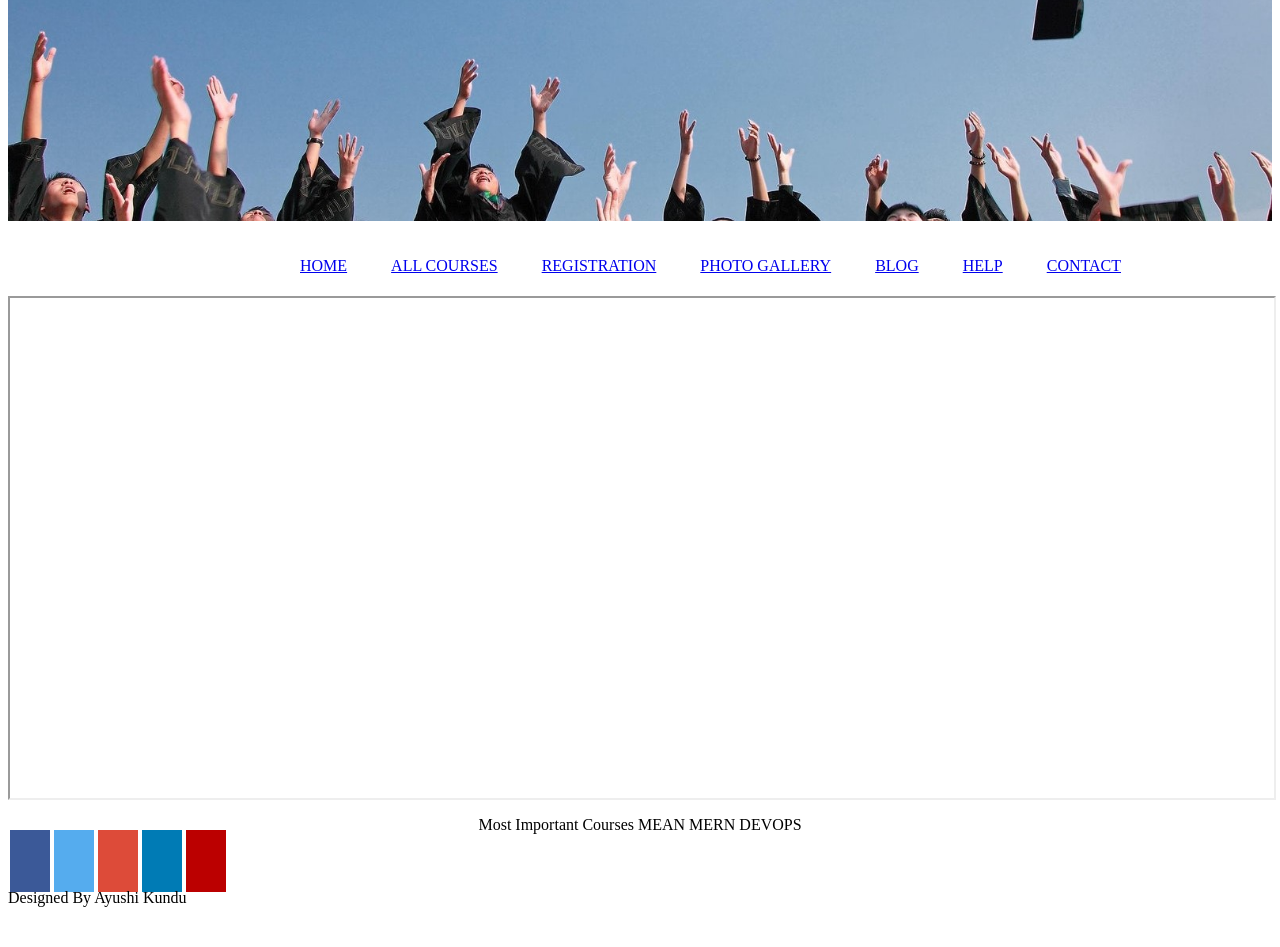
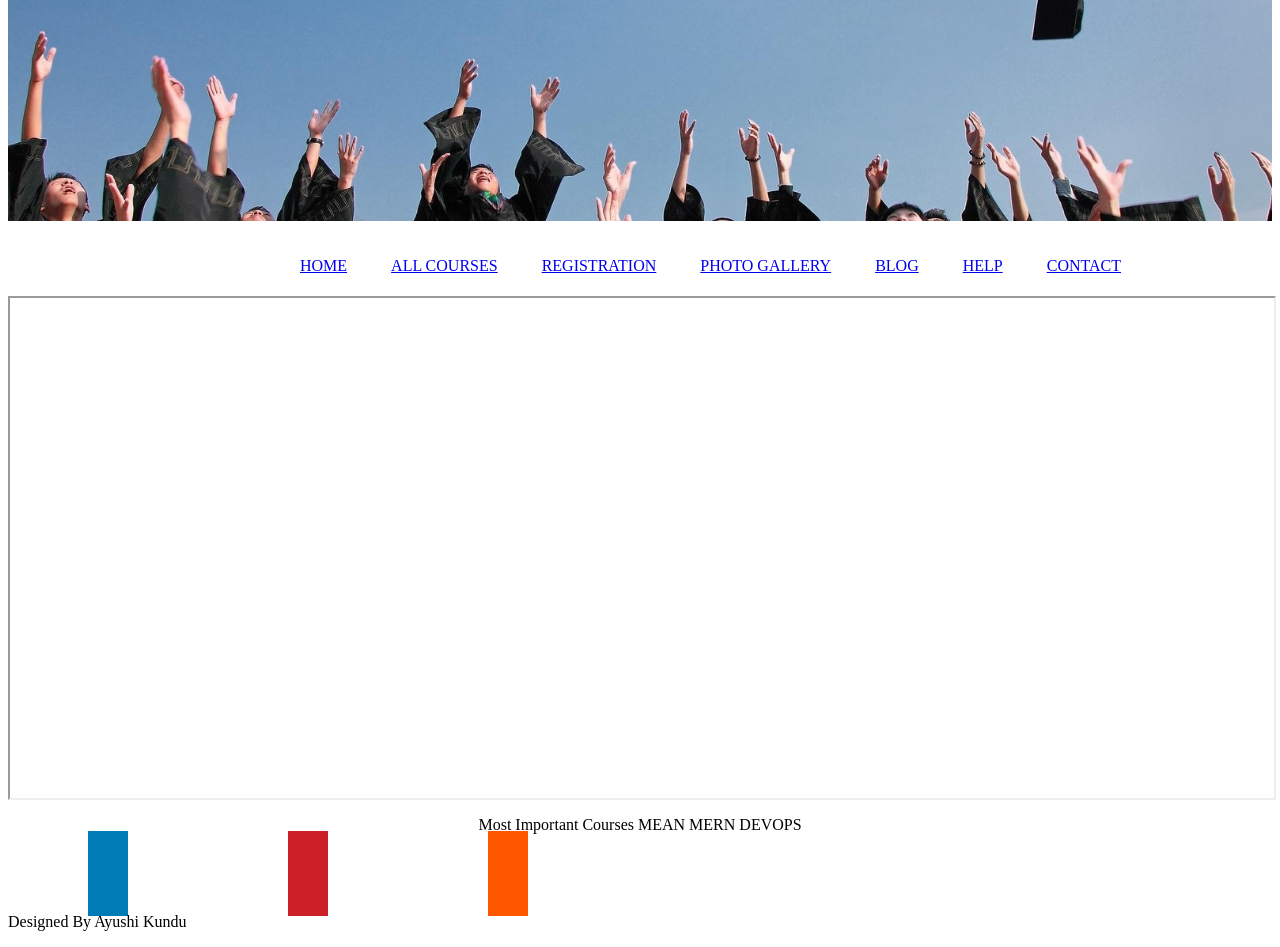
Before and after one commit to AyushiKundu/HTML_task, a plain HTML site: page index.html in a window 1280 px wide. Shown: the part 137-1084 px from the top of the page. Before the commit the page ends 1060 px from the top, so only its background shows below. Drawn offline with Linux system fonts and the light colour scheme.

Commit message:
Add files via upload

```diff
--- a/index.html
+++ b/index.html
@@ -2,16 +2,46 @@
 <head>
     <title>Document</title>
     <link rel="stylesheet" href="style.css">
+    <link rel=”stylesheet” href=”https://cdnjs.cloudflare.com/ajax/libs/font-awesome/4.7.0/css/font-awesome.min.css”>
+<style>
+    .fa:hover {
+            opacity: 0.9;
+        }
+
+        .fa-linkedin {
+            background: #007bb5;
+            color: white;
+        }
+
+        .fa-pinterest {
+            background: #cb2027;
+            color: white;
+        }
+
+        .fa-reddit {
+            background: #ff5700;
+            color: white;
+        }
+
+        .fa {
+            padding: 20px;
+            font-size: 40px;
+            width: 60px;
+            text-decoration: none;
+            margin: 5px 80px;
+        }
+
+
+</style>
 </head>
 
 <body>
-    <header style="background-image:url(./background.jpg);background-repeat:no-repeat;height:300px;background-position: center;padding-top:50px;background-size: cover;"><h1 style="text-align: center"> Live Virtual Class</h1></header>
+    <header style="background-image:url(./background.jpg);background-repeat:no-repeat;height:300px;background-position: center;padding-top:50px;background-size: cover; color: black !important"><h1 style="text-align: center; color:black"> Live Virtual Class</h1></header>
 
         <div class="navbar">
             <div class="icon">
                 <h2 class="logo"></h2>
             </div>
-
 
 
              <nav>
@@ -22,7 +52,7 @@
                     <li><a href="gallery.html"target="iframe1">PHOTO GALLERY</a></li>
                     <li><a href="blog.html" target="iframe1">BLOG</a></li>
                     <li><a href="#">HELP</a></li>
-                    <li><a href="contac.html" target="iframe1">CONTACT</a></li>
+                    <li><a href="contact.html" target="iframe1">CONTACT</a></li>
                 </ul>
 
              </nav>
@@ -38,11 +68,9 @@
                 <span>DEVOPS</span>
             </p>
 
-            <a href="style.css" class="fa fa-facebook"></a>
-            <a href="style.css" class="fa fa-twitter"></a>
-            <a href="style.css" class="fa fa-google"></a>
-            <a href="style.css" class="fa fa-linkedin"></a>
-            <a href="style.css" class="fa fa-youtube"></a>
+            <a href="#" class="fa fa-linkedin"></a>
+            <a href="#" class="fa fa-pinterest"></a>
+            <a href="#" class="fa fa-reddit"></a>
 
     <p> Designed By Ayushi Kundu</p>
         </footer>
--- a/style.css
+++ b/style.css
@@ -48,38 +48,35 @@ nav li{
   }
 
   .fa:hover {
-      opacity: 0.7;
-  }
+    opacity: 0.9;
+}
 
-  .fa-facebook {
-    background: #3B5998;
-    color: white;
-  }
-
-  .fa-twitter {
-    background: #55ACEE;
-    color: white;
-  }
-
-  .fa-google {
-    background: #dd4b39;
-    color: white;
-  }
-
-  .fa-linkedin {
+.fa-linkedin {
     background: #007bb5;
     color: white;
-  }
+}
 
-  .fa-youtube {
-    background: #bb0000;
+.fa-pinterest {
+    background: #cb2027;
     color: white;
-  }
+}
 
-  .fa-instagram {
-    background: #125688;
+.fa-reddit {
+    background: #ff5700;
     color: white;
-  }
+}
+
+.fa {
+    padding: 20px;
+    font-size: 40px;
+    width: 60px;
+    text-decoration: none;
+    margin: 5px 80px;
+}
+
+h1 {
+    color: green;
+}
 
   img:hover {
     opacity: 0.5;
```
Also changed, not shown: contact.html (added, +47 -0 lines).
